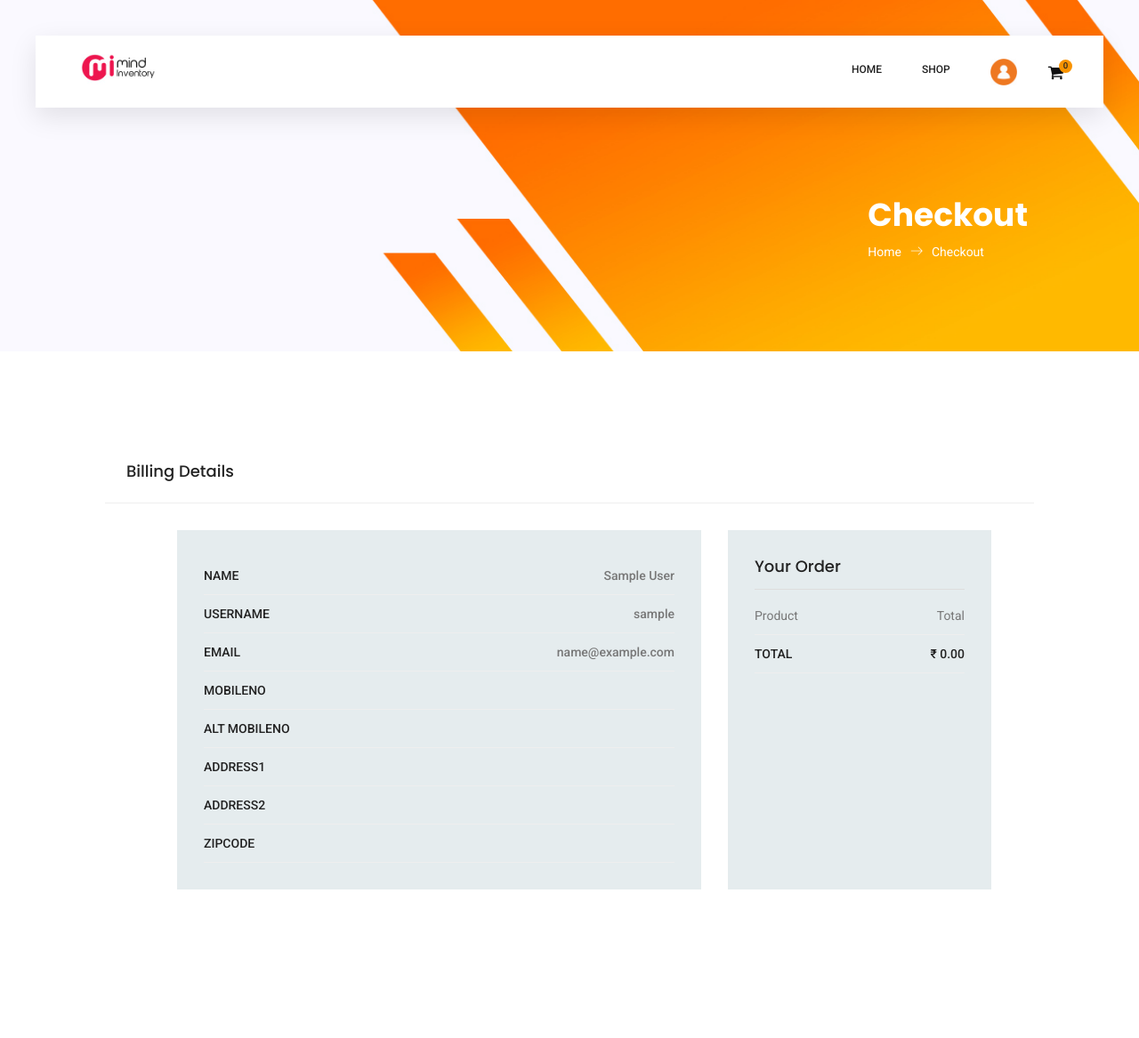
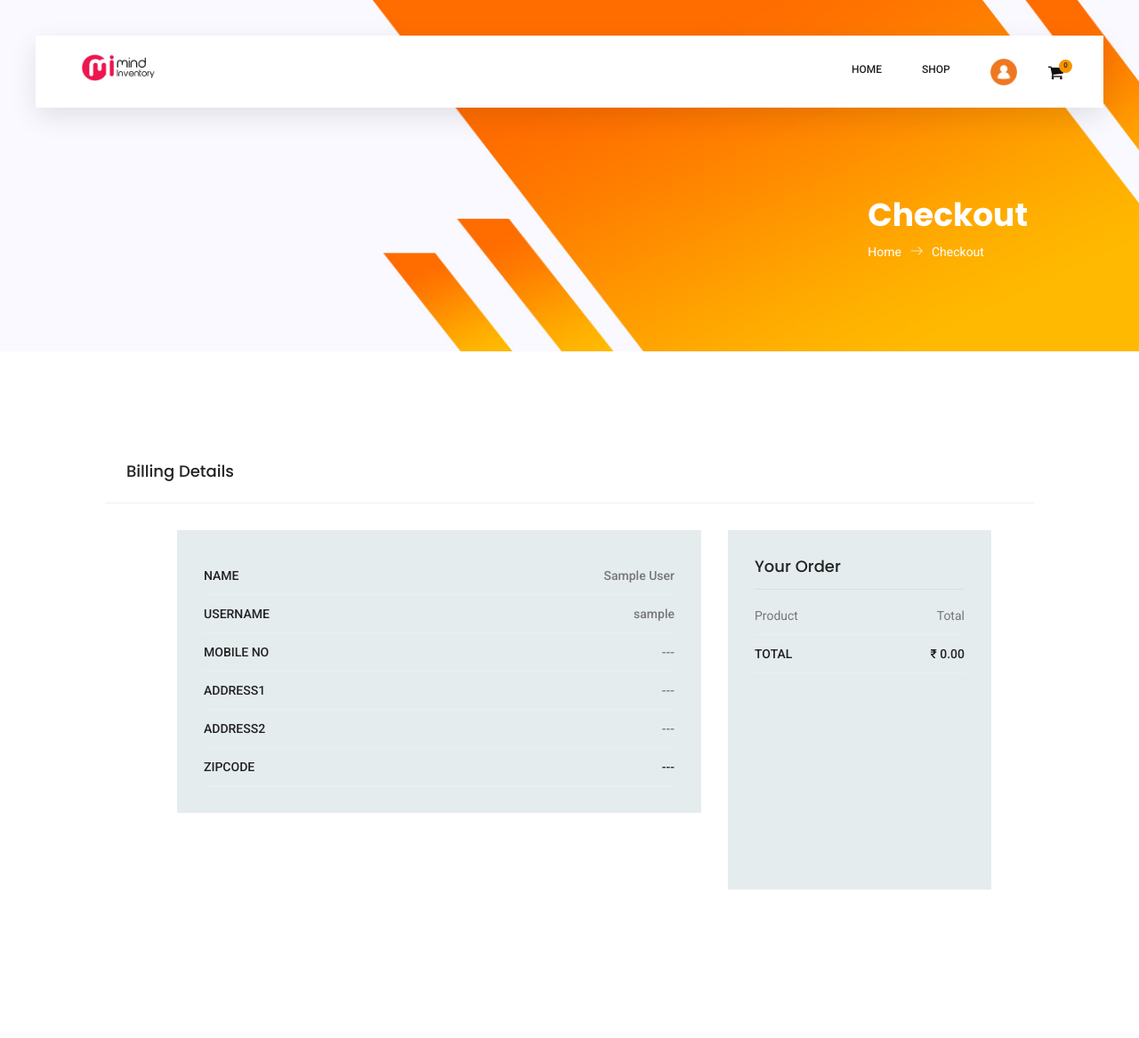
Before and after one commit to Mindinventory/django_ecommerce_boilerplate, a Django app: page /shop/checkout/ in a window 1280 px wide. Shown: the top 1167 px of the page at 89% size. Run offline with Django 3.2, Linux system fonts and the light colour scheme; the visitor is signed in with stand-in values (Sample User, id 1); parts of the project's set-up code (start-up, migrations or seed data) failed here and were passed over; some libraries are stand-ins or nearby versions.

Commit message:
issue resolving

```diff
--- a/ecommerce/settings.py
+++ b/ecommerce/settings.py
@@ -82,6 +82,9 @@
 # video capture
 # current cookiecart functiomn issue
 
+# Custom user model
+AUTH_USER_MODEL = "users.User"
+
 # Password validation
 # https://docs.djangoproject.com/en/3.1/ref/settings/#auth-password-validators
 
--- a/ecommerce/static/js/cart.js
+++ b/ecommerce/static/js/cart.js
@@ -37,6 +37,6 @@
     }
     console.log('Cart:', cart)
     document.cookie = 'cart=' + JSON.stringify(cart) + ";domain=;path=/"
-    location.reload()
+    // location.reload()
 
 }
--- a/ecommerce/templates/base.html
+++ b/ecommerce/templates/base.html
@@ -27,7 +27,7 @@
     <link rel="stylesheet" href="{% static 'css/main.css' %}">
     <style>
         span.cart-basket.d-flex.align-items-center.justify-content-center {
-            font-size: .6rem;
+            font-size: .5rem;
             position: absolute;
             top: -2px;
             right: -10px;
@@ -96,7 +96,8 @@
         <nav class="navbar navbar-expand-lg navbar-light main_box">
             <div class="container">
                 <!-- Brand and toggle get grouped for better mobile display -->
-                <a class="navbar-brand logo_h" href="#"><img src="{% static 'img/logo.png' %}"
+                <a class="navbar-brand logo_h" href="https://www.mindinventory.com/" target="_blank"><img
+                        src="{% static 'img/logo.png' %}"
                         alt=""></a>
                 <button class="navbar-toggler" type="button" data-toggle="collapse"
                         data-target="#navbarSupportedContent" aria-controls="navbarSupportedContent"
@@ -116,11 +117,10 @@
                                 <li class="nav-item"><a class="nav-link" href="{% url 'categories' %}">Shop By
                                     Category</a></li>
                                 <li class="nav-item"><a class="nav-link" href="{% url 'cart' %}">Shopping Cart</a></li>
-                                <li class="nav-item"><a class="nav-link" href="{% url 'checkout' %}">Product
-                                    Checkout</a>
-                                </li>
+
                             </ul>
                         </li>
+                        {% if request.user.is_authenticated %}
 
                             <li class="nav-item submenu dropdown active">
                                 <a href="#" class="nav-link dropdown-toggle" data-toggle="dropdown" role="button"
@@ -138,6 +138,8 @@
                                     <li class="nav-item"><a class="nav-link" href="{% url 'logout' %}">Logout</a></li>
                                 </ul>
                             </li>
+                        {% endif %}
+
 
                     </ul>
                     <ul class="nav navbar-nav navbar-right">
@@ -145,7 +147,7 @@
                             <a href="{% url 'cart' %}" class="cart">
                                 <i class="fas fa fa-shopping-cart fa-lg" style="color:#101011;"></i>
                                 <span class="cart-basket d-flex align-items-center justify-content-center">
-                                {{ cartItems }}
+                                {{ cartitems }}
                             </span>
                             </a>
                         </li>
--- a/store/templates/cart.html
+++ b/store/templates/cart.html
@@ -60,7 +60,7 @@
                                     <div class="product_count">
                                         <input type="text" name="qty" id="sst" maxlength="12"
                                                value="{{ item.quantity }}"
-                                               title="Quantity:" class="input-text qty" readonly>
+                                               title="Quantity:" class="input-text qty">
                                         <button class='update-cart increase items-count' data-id="{{ item.product.id }}"
                                                 data-action='add' data-image="{{ item.product.image }}"
                                                 data-price="{{ item.product.price|number_format }}"
--- a/store/templates/checkout.html
+++ b/store/templates/checkout.html
@@ -37,28 +37,36 @@
                             <div class="order_box">
 
                                 <ul class="list list_2">
-                                    <li><a href="#">Name <span
-                                            style="text-transform: none !important;">{{ user.first_name }} {{ user.last_name }}</span></a>
+                                    <li>
+                                        {% if user.first_name and user.last_name %}
+                                        <a href="#">Name <span
+                                                style="text-transform: none !important;">
+                                            {{ user.get_full_name }} </span></a>
+                                        {% endif %}
+
                                     </li>
                                     <li><a href="#">UserName<span
-                                            style="text-transform: none !important;"> {{ user.username }}</span></a>
+                                            style="text-transform: none !important;"> {% if user.username %}
+                                        {{ user.username }} {% else %} --- {% endif %} </span></a>
                                     </li>
-                                    <li><a href="#">Email <span
-                                            style="text-transform: none !important;"> {{ user.email }}</span></a></li>
-                                    <li><a href="#">Mobileno <span
-                                            style="text-transform: none !important;"> {{ user.user_profile.alt_mobile_no }} </span></a>
+
+                                    <li><a href="#">Mobile no <span
+                                            style="text-transform: none !important;"> {% if user.user_profile.mobile_no %}
+                                        {{ user.user_profile.mobile_no }} {% else %} --- {% endif %}  </span></a>
                                     </li>
-                                    <li><a href="#">Alt Mobileno <span
-                                            style="text-transform: none !important;"> {{ user.user_profile.alt_mobile_no }} </span></a>
-                                    </li>
+
                                     <li><a href="#">Address1 <span
-                                            style="text-transform: none !important;"> {{ user.user_shipping_address.address_one }} </span></a>
+                                            style="text-transform: none !important;"> {% if user.user_shipping_address.address_one %}
+                                        {{ user.user_shipping_address.address_one }} {% else %} --- {% endif %}  </span></a>
                                     </li>
                                     <li><a href="#">Address2 <span
-                                            style="text-transform: none !important;"> {{ user.user_shipping_address.address_two }} </span></a>
+                                            style="text-transform: none !important;"> {% if user.user_shipping_address.address_two %}
+                                        {{ user.user_shipping_address.address_two }} {% else %}
+                                        --- {% endif %}</span></a>
                                     </li>
                                     <li><a href="#">Zipcode <span
-                                            style="text-transform: none !important;"> {{ user.user_shipping_address.zipcode }} </span></a>
+                                            style="text-transform: none !important;">{% if user.user_shipping_address.zipcode %}
+                                        {{ user.user_shipping_address.zipcode }} {% else %} --- {% endif %}</span></a>
                                     </li>
                                 </ul>
                             </div>
--- a/store/templates/home.html
+++ b/store/templates/home.html
@@ -10,7 +10,7 @@
 
 <!-- start product Area -->
 
-<section class="features-area section_gap"  id="row">
+<section class="features-area section_gap"  id="row" style="padding-bottom: 35px;">
 
 	<div class="container">
 		<div class="row justify-content-center" style="padding-top:70px;">
@@ -53,7 +53,7 @@
 
 
 <!-- Start brand Area -->
-<section class="brand-area section_gap">
+<section class="brand-area section_gap" style="padding-top: 20px;">
 	<div class="container">
 		<div class="row">
 			<img class="img-fluid d-block mx-auto" style='height: 200px; width: 200px;'
@@ -72,7 +72,7 @@
 <!-- End brand Area -->
 
 <!-- start features Area -->
-<section class="features-area section_gap">
+<section class="features-area section_gap" style="padding-top: 20px;">
 	<div class="container">
 		<div class="row features-inner">
 			<!-- single features -->
--- a/store/urls.py
+++ b/store/urls.py
@@ -15,9 +15,9 @@
     path('category/<int:pk>/category/', ProductByCategoryView.as_view(),
          name='product_by_category'),
     path('cart/', CartView.as_view(), name='cart'),
-    path('checkout/',CheckoutView.as_view(), name='checkout'),
+    path('checkout/', login_required(CheckoutView.as_view(), login_url='login'), name='checkout'),
     path('api/checkout-session/<int:pk>/', Createcheckoutsession.as_view(), name='api_checkout_session'),
     path('success/', PaymentSuccessView.as_view(), name='success'),
     path('failed/', PaymentFailedView.as_view(), name='failed'),
-    path('confirmation/',  login_required(ConfirmationView.as_view(), login_url="login"), name='confirmation'),
+    path('confirmation/', ConfirmationView.as_view(), name='confirmation'),
 ]
--- a/store/views.py
+++ b/store/views.py
@@ -13,11 +13,17 @@
 from .utils import cookiecart
 
 
-class HomeView(TemplateView):
+class HomeView(ListView):
     template_name = 'home.html'
+    model = Product
+
+    def get_queryset(self, *args, **kwargs):
+        qs = super(HomeView, self).get_queryset(*args, **kwargs)
+        qs = qs.order_by("name")
+        return qs
 
     def get_context_data(self, *args, **kwargs):
-        data = {'products': Product.objects.all().order_by('name'), 'cartItems': cookiecart(self.request)['cartitems']}
+        data = {'products': self.get_queryset(), 'cartitems': cookiecart(self.request)['cartitems']}
         return data
 
 
@@ -38,7 +44,7 @@
         data = {'product': self.get_queryset().get(pk=self.kwargs["pk"]),
                 "categories": self.get_queryset().filter(category=self.get_object()).exclude(
                     id=self.kwargs["pk"]).order_by('name'),
-                'cartItems': cookiecart(self.request)['cartitems']}
+                'cartitems': cookiecart(self.request)['cartitems']}
         return data
 
 
@@ -49,7 +55,7 @@
     def get_context_data(self, **kwargs):
         data = {'products': Product.objects.all().order_by('name'),
                 'categories': Category.objects.all().order_by('name'),
-                'brands': Brand.objects.all().order_by('name'), 'cartItems': cookiecart(self.request)['cartitems']}
+                'brands': Brand.objects.all().order_by('name'), 'cartitems': cookiecart(self.request)['cartitems']}
         return data
 
 
@@ -64,7 +70,7 @@
     def get_context_data(self, **kwargs):
         data = {'products': self.get_object(),
                 'categories': Category.objects.all().order_by('name'),
-                'brands': Brand.objects.all().order_by('name'), 'cartItems': cookiecart(self.request)['cartitems']}
+                'brands': Brand.objects.all().order_by('name'), 'cartitems': cookiecart(self.request)['cartitems']}
         return data
 
 
@@ -79,7 +85,7 @@
     def get_context_data(self, **kwargs):
         data = {'products': self.get_object(),
                 'categories': Category.objects.all().order_by('name'),
-                'brands': Brand.objects.all().order_by('name'), 'cartItems': cookiecart(self.request)['cartitems']}
+                'brands': Brand.objects.all().order_by('name'), 'cartitems': cookiecart(self.request)['cartitems']}
         return data
 
 
@@ -92,7 +98,7 @@
         for item in cookiecart(self.request)['items']:
             total += int(item.get('get_total'))
             product_id = item.get('product').get('id')
-        data = {'cartItems': cookiecart(self.request)['cartitems'], "items": cookiecart(self.request)['items'],
+        data = {'cartitems': cookiecart(self.request)['cartitems'], "items": cookiecart(self.request)['items'],
                 "product_id": product_id}
         return data
 
@@ -108,7 +114,7 @@
             total += int(item.get('get_total'))
             product_id = item.get('product').get('id')
         data = {"user": self.request.user,
-                "cartItems": cookiecart(self.request)['cartitems'], "items": cookiecart(self.request)['items'],
+                "cartitems": cookiecart(self.request)['cartitems'], "items": cookiecart(self.request)['items'],
                 "stripe_publishable_key": STRIPE_PUBLISHABLE_KEY,
                 "sum": total,
                 "product_id": product_id
@@ -183,12 +189,12 @@
             obj.qty = avai
             obj.save()
 
-        return render(request, self.template_name, context={"cartItems": cookiecart(self.request)['cartitems']})
+        return render(request, self.template_name, context={"cartitems": cookiecart(self.request)['cartitems']})
 
 
 class PaymentFailedView(TemplateView):
     template_name = "payment_failed.html"
 
     def get_context_data(self, **kwargs):
-        data = {"cartItems": cookiecart(self.request)['cartitems']}
+        data = {"cartitems": cookiecart(self.request)['cartitems']}
         return data
--- a/users/templates/edit_profile.html
+++ b/users/templates/edit_profile.html
@@ -35,11 +35,6 @@
                 <div class="col-md-6 form-group p_star">
                     {{ form.last_name }}
                     <div class='error text-danger'>{{form.errors.last_name}}</div>
-                </div>
-                <div class="col-md-6 form-group">
-                    {{ form.email }}
-                    <div class='error text-danger'>{{form.errors.email}}</div>
-
                 </div>
                 <div class="col-md-6 form-group">
                     {{ form.username }}
```
Also changed, not shown: users/forms.py (+11 -29 lines), users/models.py (+13 -1 lines), users/templates/registration.html (+1 -27 lines), users/views.py (+20 -20 lines), README.md. Lines whose indentation alone changed are shown as unchanged.
